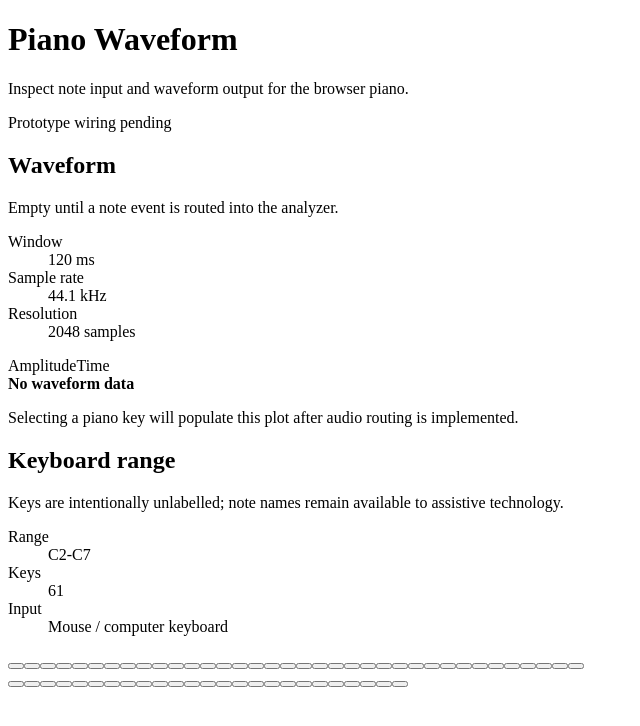
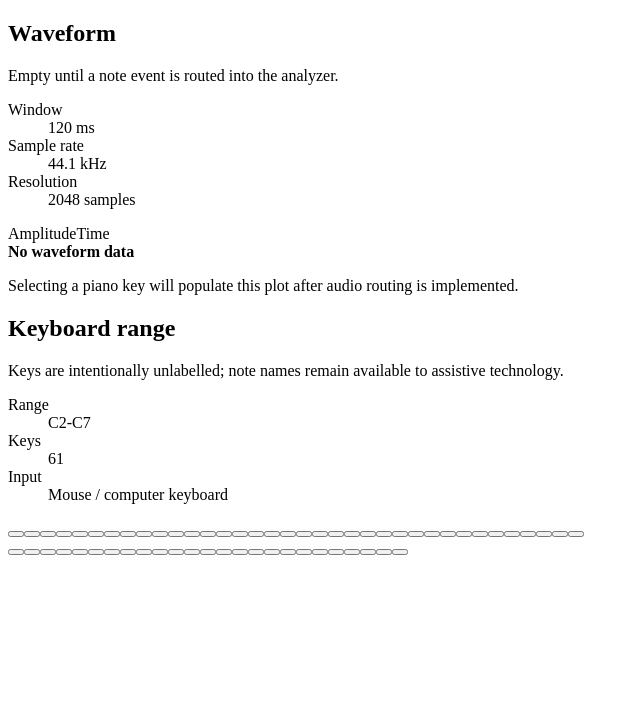
Before and after one commit to key40121/piano_waveform, a React (Vite) app: page / in a window 1280 px wide. Shown: the top 726 px of the page, without its empty margins (0-640 px from the left). Built offline with nearby package versions, Linux system fonts and the light colour scheme; the HTML template or start-up script is replaced by a standard one.

Commit message:
Remove the header and simplify the piano UI

```diff
--- a/src/components/AppHeader.jsx
+++ /dev/null
@@ -1,14 +0,0 @@
-export default function AppHeader() {
-  return (
-    <header className="topbar">
-      <div>
-        <h1>Piano Waveform</h1>
-        <p className="header-copy">Inspect note input and waveform output for the browser piano.</p>
-      </div>
-      <div className="session-state" aria-label="Session state">
-        <span className="state-dot" />
-        <span>Prototype wiring pending</span>
-      </div>
-    </header>
-  );
-}
--- a/src/pages/PianoWaveformPage.jsx
+++ b/src/pages/PianoWaveformPage.jsx
@@ -1,4 +1,3 @@
-import AppHeader from '../components/AppHeader';
 import PianoKeyboard from '../components/PianoKeyboard';
 import WaveformWorkspace from '../components/WaveformWorkspace';
 import {
@@ -11,7 +10,6 @@ import {
 export default function PianoWaveformPage() {
   return (
     <main className="app-shell" aria-label="Piano waveform interface">
-      <AppHeader />
       <WaveformWorkspace readouts={waveformReadouts} />
       <PianoKeyboard blackKeys={blackKeys} range={keyboardRange} whiteKeys={whiteKeys} />
     </main>
--- a/src/styles.css
+++ b/src/styles.css
@@ -7,7 +7,6 @@
   --muted: #93a0a8;
   --quiet: #677680;
   --accent: #70c7ba;
-  --warn: #c8a75c;
   --key-white: #eff2f3;
   --key-white-edge: #c5cdd1;
   --key-black: #10161b;
@@ -37,26 +36,16 @@ body {
 .app-shell {
   display: grid;
   min-height: 100dvh;
-  grid-template-rows: auto minmax(340px, 1fr) auto;
+  grid-template-rows: minmax(340px, 1fr) auto;
   gap: 14px;
   padding: 16px;
   background: var(--bg);
 }
 
-.topbar,
 .workspace,
 .keyboard-section {
   width: min(100%, 1400px);
   margin: 0 auto;
-}
-
-.topbar {
-  display: grid;
-  grid-template-columns: minmax(260px, 1fr) auto;
-  align-items: center;
-  gap: 24px;
-  border-bottom: 1px solid var(--line);
-  padding: 4px 0 14px;
 }
 
 h1,
@@ -85,7 +74,6 @@ h3 {
   letter-spacing: 0;
 }
 
-.header-copy,
 .panel-head p,
 .section-head p,
 .empty-message p {
@@ -93,28 +81,6 @@ h3 {
   color: var(--muted);
   font-size: 0.84rem;
   line-height: 1.45;
-}
-
-.session-state {
-  display: inline-flex;
-  align-items: center;
-  gap: 9px;
-  justify-self: end;
-  border: 1px solid var(--line);
-  background: var(--surface);
-  color: var(--text);
-  font-size: 0.82rem;
-  font-weight: 650;
-  padding: 8px 11px;
-}
-
-.state-dot {
-  display: inline-block;
-  flex: 0 0 auto;
-  border-radius: 999px;
-  width: 8px;
-  height: 8px;
-  background: var(--warn);
 }
 
 .readout-list dt,
@@ -329,18 +295,13 @@ h3 {
 
 @media (max-width: 720px) {
   .app-shell {
-    grid-template-rows: auto auto auto;
+    grid-template-rows: auto auto;
     padding: 12px;
   }
 
-  .topbar,
   .panel-head,
   .section-head {
     grid-template-columns: 1fr;
-  }
-
-  .session-state {
-    justify-self: start;
   }
 
   .readout-list,
```
